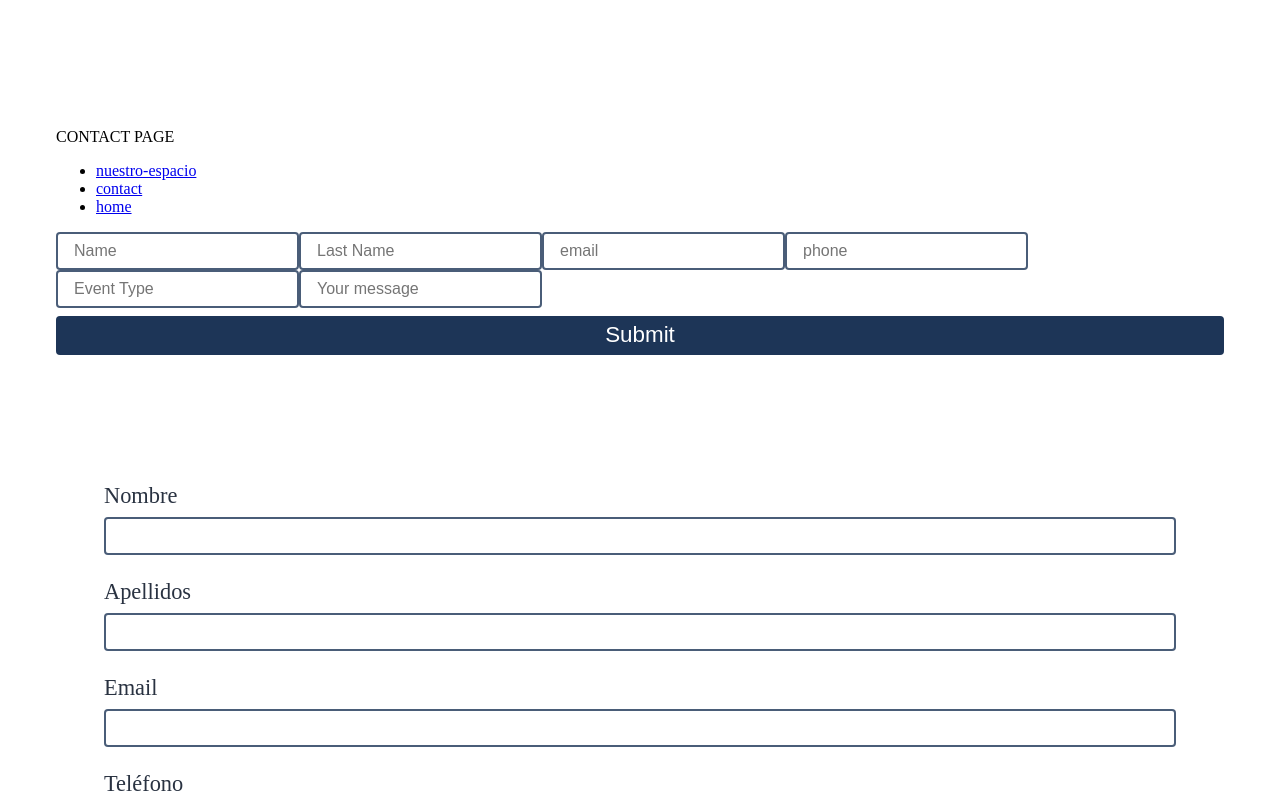
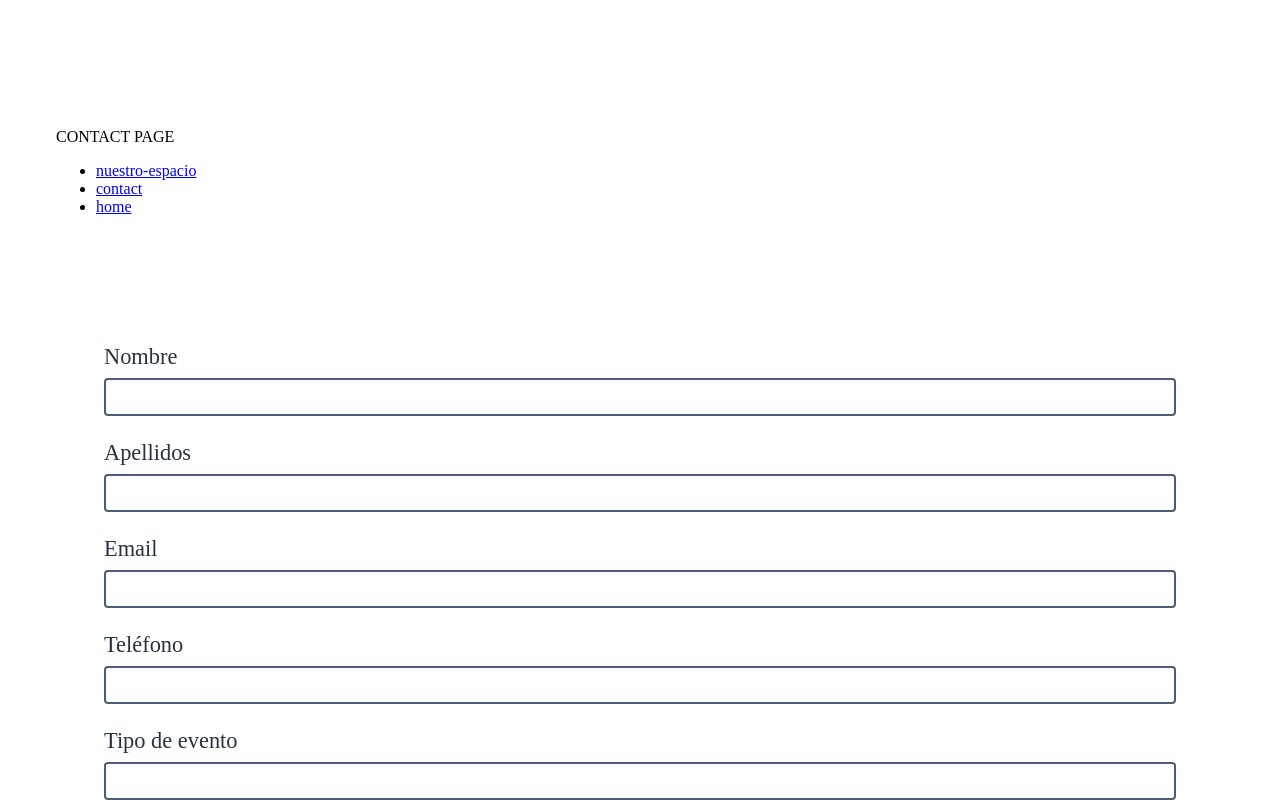
Before and after one commit to PSainz/El-casta-ar, a React (Create React App) app: page /contact in a window 1280 px wide. Shown: the top 802 px of the page. Built offline with nearby package versions, Linux system fonts and the light colour scheme.

Commit message:
Form almost done

```diff
--- a/src/components/Form/Form.jsx
+++ b/src/components/Form/Form.jsx
@@ -1,219 +1,7 @@
-// import React, { useState } from "react";
-// import { Formik } from "formik";
-// import { send } from "emailjs-com";
-
-// import "./Form.scss";
-
-// const TEMPLATE_ID = "template_wub1dxz";
-// const SERVICE_ID = "service_26yf25i";
-// const USER_ID = "f_3MQYQpNjkFfysX9";
-
-// const initialValues = {
-//   name: "",
-//   last_name: "",
-//   email: "",
-//   phone: "",
-//   event_type: "",
-//   message: "",
-// };
-
-// const validate = (values) => {
-//   let errors = {};
-//   const regexEmail = /^[^\s@]+@[^\s@]+\.[^\s@]{2,}$/i;
-
-//   if (!values.email) {
-//     errors.email = "Email requerido";
-//   } else if (!regexEmail.test(values.email)) {
-//     errors.email = "Email invalido";
-//   }
-
-//   if (!values.password) {
-//     errors.password = "Password is required";
-//   } else if (values.password.length < 4) {
-//     errors.password = "Password too short";
-//   }
-
-//   return errors;
-// };
-
-// const submitForm = (values) => {
-//   console.log(values);
-//   console.log("clicaaaaaando");
-// };
-
-// const Form = () => {
-//   const [toSend, setToSend] = useState({
-//     name: "",
-//     last_name: "",
-//     email: "",
-//     phone: "",
-//     event_type: "",
-//     message: "",
-//   });
-
-//   // const submitForm = (values) => {
-//   //   console.log("clicaaaaaando");
-//   //   console.log(values);
-//   //   values.preventDefault();
-//   //   send(SERVICE_ID, TEMPLATE_ID, toSend, USER_ID)
-//   //     .then((response) => {
-//   //       console.log("SUCCESS!", response.status, response.text);
-//   //     })
-//   //     .catch((err) => {
-//   //       console.log("FAILED...", err);
-//   //     });
-//   //   setToSend(values);
-//   // };
-
-//   // const handleChange = (e) => {
-//   //   setToSend({ ...toSend, [e.target.name]: e.target.value });
-//   // };
-
-//   return (
-//     <Formik
-//       initialValues={initialValues}
-//       validate={validate}
-//       onSubmit={submitForm}
-//     >
-//       {(formik) => {
-//         const {
-//           values,
-//           handleChange,
-//           handleSubmit,
-//           errors,
-//           touched,
-//           handleBlur,
-//           isValid,
-//           dirty,
-//         } = formik;
-//         return (
-//           <div className="container">
-//             <h1>Sign in to continue</h1>
-//             <form onSubmit={handleSubmit}>
-//               <div className="form-row">
-//                 <label htmlFor="name">Nombre</label>
-//                 <input
-//                   type="name"
-//                   name="name"
-//                   id="name"
-//                   value={values.name}
-//                   onChange={handleChange}
-//                   onBlur={handleBlur}
-//                   className={errors.name && touched.name ? "input-error" : null}
-//                 />
-//                 {errors.name && touched.name && (
-//                   <span className="error">{errors.name}</span>
-//                 )}
-//               </div>
-//               <div className="form-row">
-//                 <label htmlFor="name">Apellidos</label>
-//                 <input
-//                   type="last_name"
-//                   name="last_name"
-//                   id="last_name"
-//                   value={values.last_name}
-//                   onChange={handleChange}
-//                   onBlur={handleBlur}
-//                   className={
-//                     errors.last_name && touched.last_name ? "input-error" : null
-//                   }
-//                 />
-//                 {errors.last_name && touched.last_name && (
-//                   <span className="error">{errors.last_name}</span>
-//                 )}
-//               </div>
-//               <div className="form-row">
-//                 <label htmlFor="email">Email</label>
-//                 <input
-//                   type="email"
-//                   name="email"
-//                   id="email"
-//                   value={values.email}
-//                   onChange={handleChange}
-//                   onBlur={handleBlur}
-//                   className={
-//                     errors.email && touched.email ? "input-error" : null
-//                   }
-//                 />
-//                 {errors.email && touched.email && (
-//                   <span className="error">{errors.email}</span>
-//                 )}
-//               </div>
-//               <div className="form-row">
-//                 <label htmlFor="phone">Teléfono</label>
-//                 <input
-//                   type="phone"
-//                   name="phone"
-//                   id="phone"
-//                   value={values.phone}
-//                   onChange={handleChange}
-//                   onBlur={handleBlur}
-//                   className={
-//                     errors.phone && touched.phone ? "input-error" : null
-//                   }
-//                 />
-//                 {errors.phone && touched.phone && (
-//                   <span className="error">{errors.phone}</span>
-//                 )}
-//               </div>
-//               <div className="form-row">
-//                 <label htmlFor="event_type">Tipo de evento</label>
-//                 <input
-//                   type="event_type"
-//                   name="event_type"
-//                   id="event_type"
-//                   value={values.event_type}
-//                   onChange={handleChange}
-//                   onBlur={handleBlur}
-//                   className={
-//                     errors.event_type && touched.event_type
-//                       ? "input-error"
-//                       : null
-//                   }
-//                 />
-//                 {errors.event_type && touched.event_type && (
-//                   <span className="error">{errors.event_type}</span>
-//                 )}
-//               </div>
-//               <div className="form-row">
-//                 <label htmlFor="message">Mensaje</label>
-//                 <textarea
-//                   type="message"
-//                   name="message"
-//                   id="message"
-//                   value={values.message}
-//                   onChange={handleChange}
-//                   onBlur={handleBlur}
-//                   className={
-//                     errors.message && touched.message ? "input-error" : null
-//                   }
-//                 />
-//                 {errors.message && touched.message && (
-//                   <span className="error">{errors.message}</span>
-//                 )}
-//               </div>
-//               <button
-//                 type="submit"
-//                 className={!(dirty && isValid) ? "disabled-btn" : ""}
-//                 disabled={!(dirty && isValid)}
-//               >
-//                 Enviar
-//               </button>
-//               <button type="submit">Enviar</button>
-//             </form>
-//           </div>
-//         );
-//       }}
-//     </Formik>
-//   );
-// };
-
-// export default Form;
-
 import React, { useState } from "react";
 import { Formik } from "formik";
 import { send } from "emailjs-com";
-
+import { useNavigate } from "react-router-dom";
 import "./Form.scss";
 
 const TEMPLATE_ID = "template_wub1dxz";
@@ -221,7 +9,6 @@ const SERVICE_ID = "service_26yf25i";
 const USER_ID = "f_3MQYQpNjkFfysX9";
 
 const Form = () => {
-  const [toSend, setToSend] = useState({});
   const initialValues = {
     name: "",
     last_name: "",
@@ -234,73 +21,59 @@ const Form = () => {
   const validate = (values) => {
     let errors = {};
     const regexEmail = /^[^\s@]+@[^\s@]+\.[^\s@]{2,}$/i;
+    const regexPhone = /^\+?(6\d{2}|7[1-9]\d{1})\d{6}$/i;
 
     if (!values.email) {
-      errors.email = "Email is required";
+      errors.email = "";
     } else if (!regexEmail.test(values.email)) {
-      errors.email = "Invalid Email";
+      errors.email = "Email inválido";
     }
 
     if (!values.name) {
-      errors.name = "Password is required";
-    } else if (values.name.length < 4) {
-      errors.name = "Password too short";
+      errors.name = "";
+    } else if (values.name.length < 3) {
+      errors.name = "Demasiado corto";
     }
 
     if (!values.last_name) {
-      errors.last_name = "Password is required";
+      errors.last_name = "";
     } else if (values.last_name.length < 4) {
-      errors.last_name = "Password too short";
+      errors.last_name = "Demasiado corto";
     }
 
     if (!values.phone) {
-      errors.phone = "Password is required";
-    } else if (values.phone.length < 4) {
-      errors.phone = "Password too short";
+      errors.phone = "";
+    } else if (!regexPhone.test(values.phone)) {
+      errors.phone = "Teléfono inválido";
     }
 
     if (!values.event_type) {
-      errors.event_type = "Password is required";
+      errors.event_type = "";
     } else if (values.event_type.length < 4) {
-      errors.event_type = "Password too short";
+      errors.event_type = "Demasiado corto";
     }
 
     if (!values.message) {
-      errors.message = "Password is required";
+      errors.message = "";
     } else if (values.message.length < 4) {
-      errors.message = "Password too short";
+      errors.message = "Demasiado corto";
     }
 
     return errors;
   };
 
-  const submitForm = (values) => {
-    // console.log(values);
-    const formInfo = values;
-    console.log(formInfo);
-    // console.log(setToSend(values), "setSend");
-    setToSend(values);
+  const submitForm = (values, { resetForm }) => {
     send(SERVICE_ID, TEMPLATE_ID, values, USER_ID)
       .then((response) => {
         console.log("SUCCESS!", response.status, response.text);
+        alert("Enviado!");
+        resetForm();
       })
       .catch((err) => {
         console.log("FAILED...", err);
+        alert("Error al enviar!");
       });
-    // setToSend({
-    //   name: "",
-    //   last_name: "",
-    //   email: "",
-    //   phone: "",
-    //   event_type: "",
-    //   message: "",
-    // });
   };
-
-  // const handleChange = (e) => {
-  //   setToSend({ ...toSend, [e.target.name]: e.target.value });
-  //   console.log([e.target.value]);
-  // };
 
   return (
     <Formik
@@ -424,7 +197,6 @@ const Form = () => {
                   <span className="error">{errors.message}</span>
                 )}
               </div>
-              {/* <button type="submit">Enviar</button> */}
               <button
                 type="submit"
                 className={!(dirty && isValid) ? "disabled-btn" : ""}
--- a/src/components/FormEmail.jsx
+++ /dev/null
@@ -1,101 +0,0 @@
-import React, { useState } from "react";
-import { send } from "emailjs-com";
-
-const TEMPLATE_ID = "template_wub1dxz";
-const SERVICE_ID = "service_26yf25i";
-const USER_ID = "f_3MQYQpNjkFfysX9";
-
-// console.log(TEMPLATE_ID);
-
-const FormEmail = () => {
-  const [toSend, setToSend] = useState({
-    name: "",
-    last_name: "",
-    email: "",
-    phone: "",
-    event_type: "",
-    message: "",
-  });
-
-  const onSubmit = (e) => {
-    e.preventDefault();
-    send(SERVICE_ID, TEMPLATE_ID, toSend, USER_ID)
-      .then((response) => {
-        console.log("SUCCESS!", response.status, response.text);
-      })
-      .catch((err) => {
-        console.log("FAILED...", err);
-      });
-    setToSend({
-      name: "",
-      last_name: "",
-      email: "",
-      phone: "",
-      event_type: "",
-      message: "",
-    });
-  };
-
-  const handleChange = (e) => {
-    setToSend({ ...toSend, [e.target.name]: e.target.value });
-    console.log({ ...toSend, [e.target.name]: e.target.value }, "ggg");
-  };
-
-  return (
-    <div className="form">
-      <form onSubmit={onSubmit}>
-        <input
-          type="text"
-          name="name"
-          placeholder="Name"
-          value={toSend.name}
-          onChange={handleChange}
-          required
-        />
-
-        <input
-          type="text"
-          name="last_name"
-          placeholder="Last Name"
-          value={toSend.last_name}
-          onChange={handleChange}
-          required
-        />
-
-        <input
-          type="text"
-          name="email"
-          placeholder="email"
-          value={toSend.email}
-          onChange={handleChange}
-          required
-        />
-        <input
-          type="text"
-          name="phone"
-          placeholder="phone"
-          value={toSend.phone}
-          onChange={handleChange}
-          required
-        />
-        <input
-          type="text"
-          name="event_type"
-          placeholder="Event Type"
-          value={toSend.event_typeone}
-          onChange={handleChange}
-          required
-        />
-        <input
-          type="text"
-          name="message"
-          placeholder="Your message"
-          value={toSend.message}
-          onChange={handleChange}
-        />
-        <button type="submit">Submit</button>
-      </form>
-    </div>
-  );
-};
-export default FormEmail;
--- a/src/components/Landings/ContactPage.jsx
+++ b/src/components/Landings/ContactPage.jsx
@@ -1,6 +1,5 @@
 import React from "react";
 import { BrowserRouter as Router, Routes, Route, Link } from "react-router-dom";
-import FormEmail from "../FormEmail";
 import Form from "../Form/Form";
 
 function ContactPage() {
@@ -25,7 +24,6 @@ function ContactPage() {
             </Link>
           </li>
         </ul>
-        <FormEmail />
         <Form />
       </div>
     </div>
```
